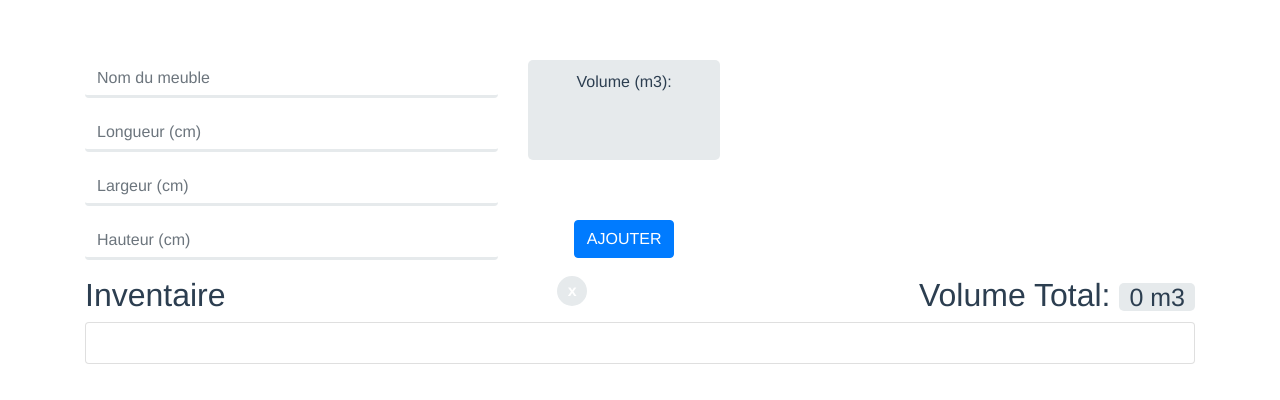
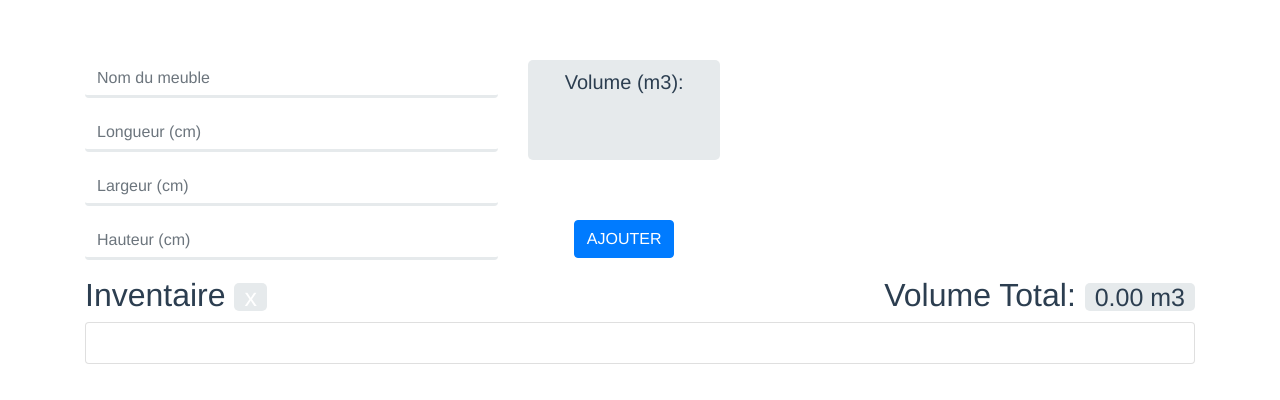
Before and after one commit to emmanuelrdl/nextories_vue, a Vue app: page / in a window 1280 px wide. Shown: the top 400 px of the page. Built offline with nearby package versions, Linux system fonts and the light colour scheme.

Commit message:
add bulk deletion volume update & add css class

```diff
--- a/src/App.vue
+++ b/src/App.vue
@@ -15,11 +15,11 @@
             <div class="flex-card-header">
               <h2 class="pull-left">
                 Inventaire
+                <span class="btn-global-delete" @click="removeFournitures">x</span>
               </h2>
-              <div class="btn-delete pull-left" @click="removeFournitures">x</div>
-              <h2 >
+              <h2 class="pull-right">
                 Volume Total:
-                <span class="total-volume-card">{{totalVolume.toString().substring(0, 4)}} m3</span>
+                <span class="total-volume-card">{{totalVolume.toFixed(2)}} m3</span>
               </h2>
             </div>
             <Inventory
@@ -51,7 +51,8 @@ export default {
       var newFourniture = {
         id: fourniture.id,
         name: fourniture.name,
-        volume: fourniture.volume
+        volume: fourniture.volume,
+        selectedForDeletion: false
       };
       this.totalVolume += fourniture.volume;
       this.fournitures.push(newFourniture);
@@ -64,11 +65,7 @@ export default {
         }
       }
       this.fournitures = existingFournitures;
-      this.totalVolume = 0;
-      for (var i = 0; i < this.fournitures.length; i++) {
-        this.totalVolume += this.fournitures[i].volume;
-      }
-      console.log(this.totalVolume);
+      this.setTotalVolume();
     },
     removeFournitures() {
       var existingFournitures = this.fournitures;
@@ -80,16 +77,19 @@ export default {
         }
       }
       this.fournitureIdsForRemoval = [];
-      for (var i = 0; i < this.fournitures.length; i++) {
-        this.totalVolume -= this.fournitures[i].volume;
-      }
-      console.log(this.totalVolume);
+      this.setTotalVolume();
     },
     getItemToDelete(fournitureIdForRemoval){
       return this.fournitures.filter(fourniture => fournitureIdForRemoval == fourniture.id);
     },
     updateFournitureIdsForRemoval(values){
       this.fournitureIdsForRemoval = values;
+    },
+    setTotalVolume(){
+      this.totalVolume = 0;
+      for (var i = 0; i < this.fournitures.length; i++) {
+        this.totalVolume += this.fournitures[i].volume;
+      }
     }
   },
   components: {
--- a/src/assets/base.css
+++ b/src/assets/base.css
@@ -41,6 +41,28 @@
   margin-bottom: 10px;
 }
 
+.btn-global-delete {
+  cursor: pointer;
+  background-color: #E6EAEC;
+  border-radius: 5px;
+  padding-left: 10px;
+  padding-right: 10px;
+  font-size: 25px;
+  color: white;
+}
+
+.checkbox {
+  cursor: pointer;
+  background-color: #E6EAEC;
+  color: white;
+  font-weight: 900;
+  height: 30px;
+  width: 30px;
+  text-align: center;
+  border: solid #E6EAEC 3px;
+  margin-bottom: 10px;
+}
+
 .flex-card-header {
   display: flex;
   justify-content: space-between;
--- a/src/components/Form.vue
+++ b/src/components/Form.vue
@@ -39,9 +39,9 @@
         </b-col>
         <b-col cols="4">
           <div class="single-volume-card">
-            Volume (m3):
+            <h5>Volume (m3):</h5>
             <br>
-            {{volume}}
+            <h5>{{volume}}</h5>
           </div>
           <b-button type="submit" variant="primary">AJOUTER</b-button>
         </b-col>
@@ -60,7 +60,7 @@ export default {
       height: null,
       width: null,
       length: null,
-      volume: null,
+      volume: null
     }
   },
   methods: {
@@ -78,6 +78,22 @@ export default {
       return volInCm/100;
     },
     formIsValid(){
+      if (this.completedForm() && this.validTypes()){
+        return true;
+      }
+      return false;
+    },
+    validTypes(){
+      var props = ['height', 'width', 'length'];
+      for (var i = 0; i < 3; i++){
+        if (!this[props[i]].match(/[1-9]/g)) {
+          alert('cannot calculate volume');
+          return false;
+        }
+      }
+      return true;
+    },
+    completedForm(){
       return this.name && this.height && this.width && this.length;
     },
     formChange(){
@@ -87,9 +103,9 @@ export default {
     },
     fakeId(){
       if (this.fournitures.length === 0){
-        return 1
+        return 1;
       } else {
-        return this.fournitures[this.fournitures.length -1].id + 1
+        return this.fournitures[this.fournitures.length -1].id + 1;
       }
     }
   }
--- a/src/components/Inventory.vue
+++ b/src/components/Inventory.vue
@@ -3,11 +3,9 @@
     <b-card>
       <div v-for="fourniture in fournitures">
         <div class="flex-card-header">
-          <input
-            type="checkbox"
-            :id="fourniture.id"
-            :checked="false"
-            @change="changeRemovalState(fourniture, $event)">
+          <div class="checkbox" @click="changeRemovalState(fourniture, $event)">
+            <span v-if="fourniture.selectedForDeletion">v</span>
+          </div>
           <div >{{fourniture.name}}</div>
           <div class="btn-delete" @click="removeFourniture(fourniture)">x</div>
         </div>
@@ -29,13 +27,14 @@ export default {
       this.$emit("removeFourniture", fourniture.id);
     },
     changeRemovalState(fourniture, event){
-      if (event.target.checked) {
+      fourniture.selectedForDeletion = !fourniture.selectedForDeletion;
+      if (fourniture.selectedForDeletion) {
         this.fournitureIdsForRemoval.push(fourniture.id);
       } else {
         var index = this.fournitureIdsForRemoval.indexOf(fourniture.id);
         this.fournitureIdsForRemoval.splice(index, 1);
       }
-      this.$emit("updateFournitureIdsForRemoval", this.fournitureIdsForRemoval)
+      this.$emit("updateFournitureIdsForRemoval", this.fournitureIdsForRemoval);
     }
   }
 }
```
